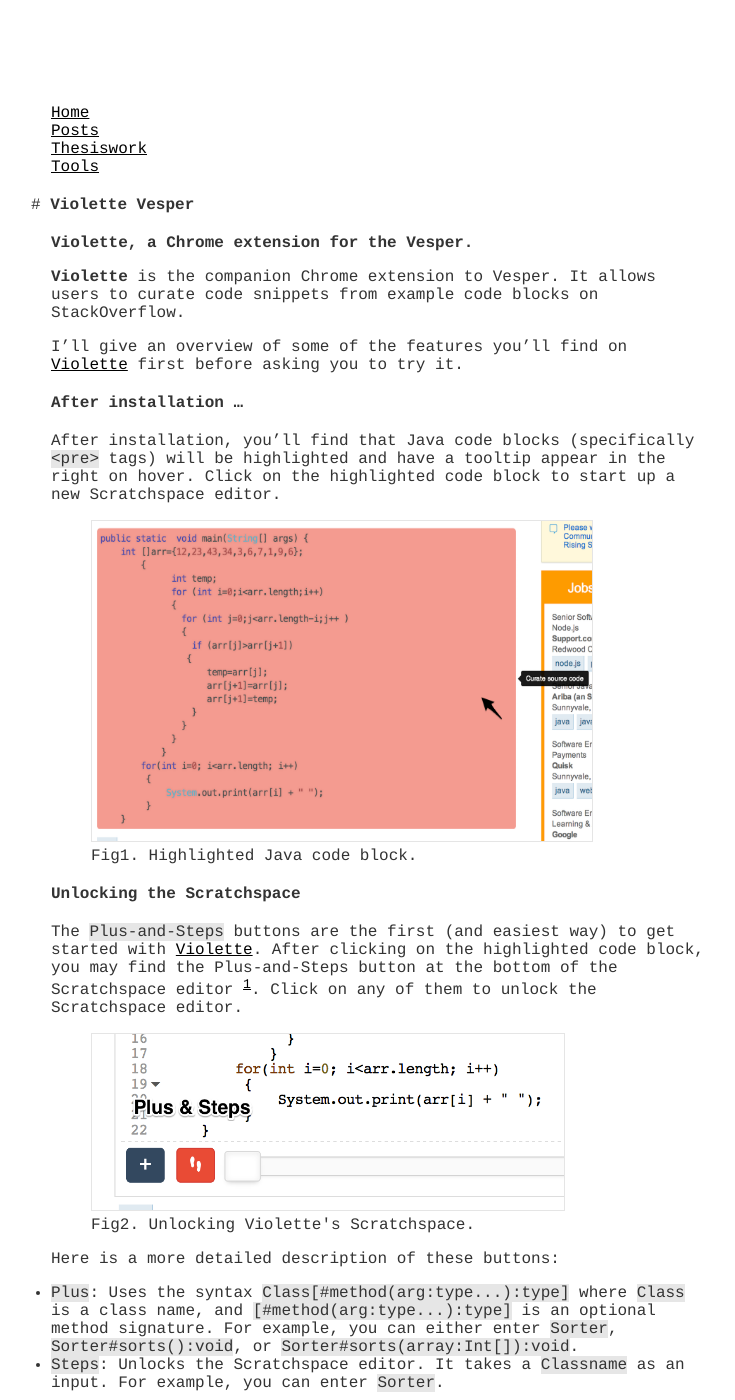
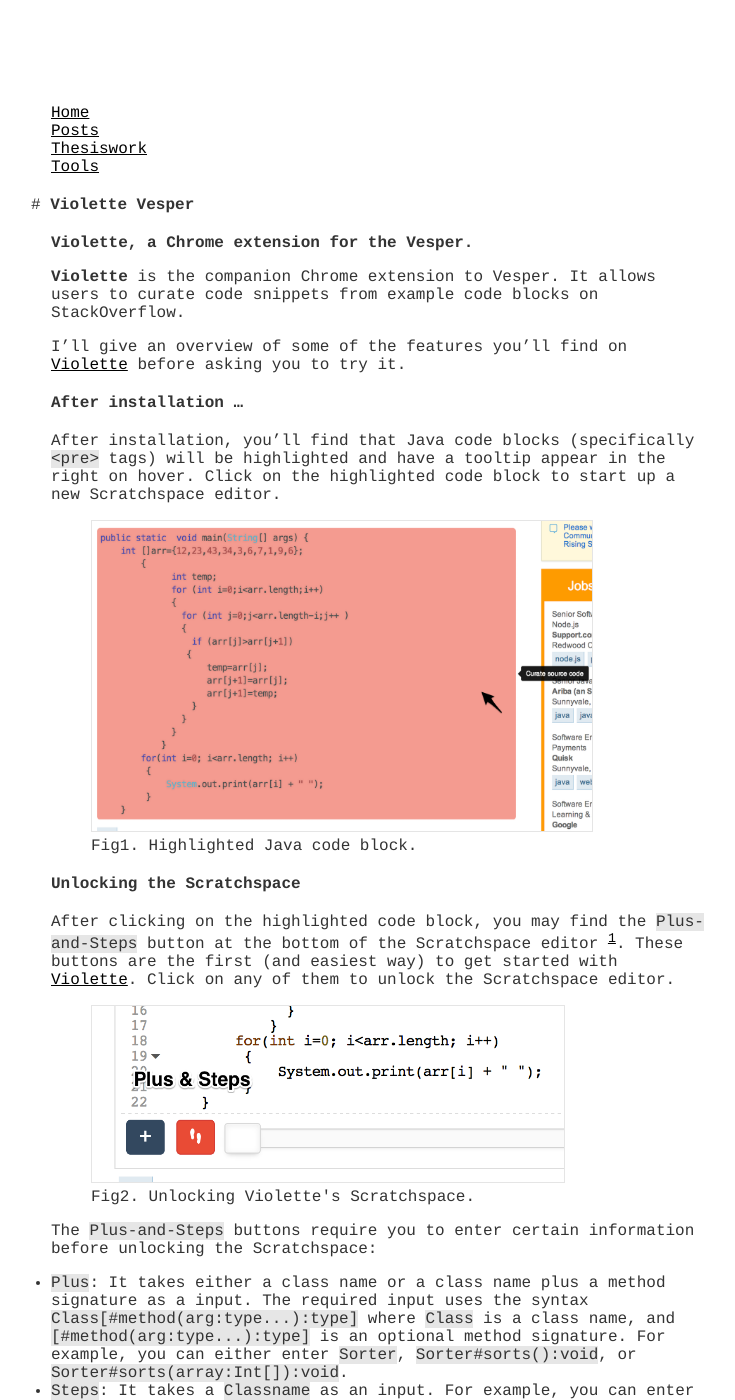
Before and after one commit to hsanchez/hsanchez.github.io, a Jekyll site: the page built from posts/thesiswork/tools/_posts/2014-07-22-violette.md, in a window 1280 px wide and 1400 px high. Shown: the whole window, without its empty margins (259-994 px from the left). Built offline with Jekyll 4.4.1, drawn with Linux system fonts in a browser that asks for light colours; Markdown is read by kramdown in place of the engine named in the settings; some of the changed text lies outside the part shown.

Commit message:
updating violette's page

```diff
--- a/posts/thesiswork/tools/_posts/2014-07-22-violette.md
+++ b/posts/thesiswork/tools/_posts/2014-07-22-violette.md
@@ -8,24 +8,24 @@
 
 **Violette** is the companion Chrome extension to Vesper. It allows users to curate code snippets from example code blocks on StackOverflow.
 
-I'll give an overview of some of the features you'll find on [Violette](https://www.dropbox.com/s/dpse9g1nojt4e73/vesper-web.crx) first before asking you to try it.
+I'll give an overview of some of the features you'll find on [Violette](https://www.dropbox.com/s/dpse9g1nojt4e73/vesper-web.crx) before asking you to try it.
 
 # After installation ...
 
 After installation, you’ll find that Java code blocks (specifically `<pre>` tags) will be highlighted and have a tooltip appear in the right on hover. Click on the highlighted code block to start up a new Scratchspace editor.
 
-{% include image.html url="http://www.huascarsanchez.com/static/highlight.png" description="Violette's Scratchspace" caption="Fig1. Highlighted Java code block." height = "320" width = "500"%}
+{% include image.html url="http://www.huascarsanchez.com/static/highlight.png" description="Violette's Scratchspace" caption="Fig1. Highlighted Java code block." height = "310" width = "500"%}
 
 # Unlocking the Scratchspace
 
-The `Plus-and-Steps` buttons are the first (and easiest way) to get started with [Violette](https://www.dropbox.com/s/dpse9g1nojt4e73/vesper-web.crx). After clicking on the highlighted code block, you may find the Plus-and-Steps button at the bottom of the Scratchspace editor [^1]. Click on any of them to unlock the Scratchspace editor.
+After clicking on the highlighted code block, you may find the `Plus-and-Steps` button at the bottom of the Scratchspace editor [^1]. These buttons are the first (and easiest way) to get started with [Violette](https://www.dropbox.com/s/dpse9g1nojt4e73/vesper-web.crx). Click on any of them to unlock the Scratchspace editor.
 
 {% include image.html url="http://www.huascarsanchez.com/static/PlusAndSteps.png" description="Get started with Violette" caption="Fig2. Unlocking Violette's Scratchspace." height = "176" width = "472"%}
 
-Here is a more detailed description of these buttons:
+The `Plus-and-Steps` buttons require you to enter certain information before unlocking the Scratchspace:
 
-* `Plus`: Uses the syntax `Class[#method(arg:type...):type]` where `Class` is a class name, and `[#method(arg:type...):type]` is an optional method signature. For example, you can either enter `Sorter`, `Sorter#sorts():void`, or `Sorter#sorts(array:Int[]):void`.
-* `Steps`: Unlocks the Scratchspace editor. It takes a `Classname` as an input. For example, you can enter `Sorter`.
+* `Plus`: It takes either a class name or a class name plus a method signature as a input. The required input uses the syntax `Class[#method(arg:type...):type]` where `Class` is a class name, and `[#method(arg:type...):type]` is an optional method signature. For example, you can either enter `Sorter`, `Sorter#sorts():void`, or `Sorter#sorts(array:Int[]):void`.
+* `Steps`: It takes a `Classname` as an input. For example, you can enter `Sorter`.
 
 # The Rest ...
 
@@ -54,7 +54,7 @@
 * `Shift-Ctrl-F / Cmd-Option-F`: Start replacing matches.
 * `Shift-Ctrl-R / Shift-Cmd-Option-F`: Start replacing *ALL* matches.
 
-There you have it. That was Violette in a nutshell. The next section will cover its evaluation.
+There you have it. That was Violette in a nutshell. The next section will cover its evaluation and how you can help me evaluate it.
 
 ## Evaluation of Violette
 
@@ -67,7 +67,7 @@
 
 ## Before starting the task
 
-1. Make sure you have Google Chrome (**Version >= 36.0**) installed on your computer.
+1. Make sure you have Google Chrome (**Version 36 or higher**) installed on your computer.
 2. Download [Violette](https://www.dropbox.com/s/dpse9g1nojt4e73/vesper-web.crx).
 3. Install it on Google Chrome.
 
```
Also changed, not shown: other parts of posts/thesiswork/tools/_posts/2014-07-22-violette.md (+1 -1 lines).
